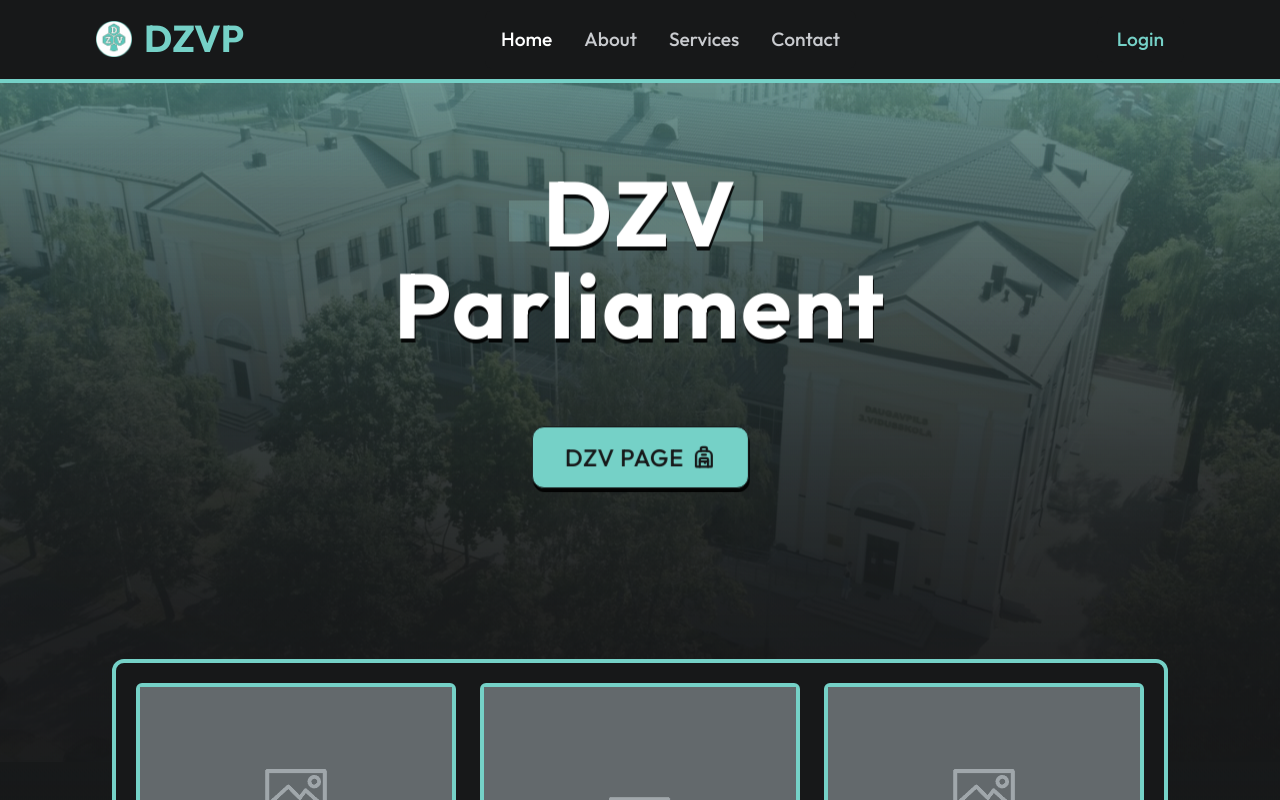
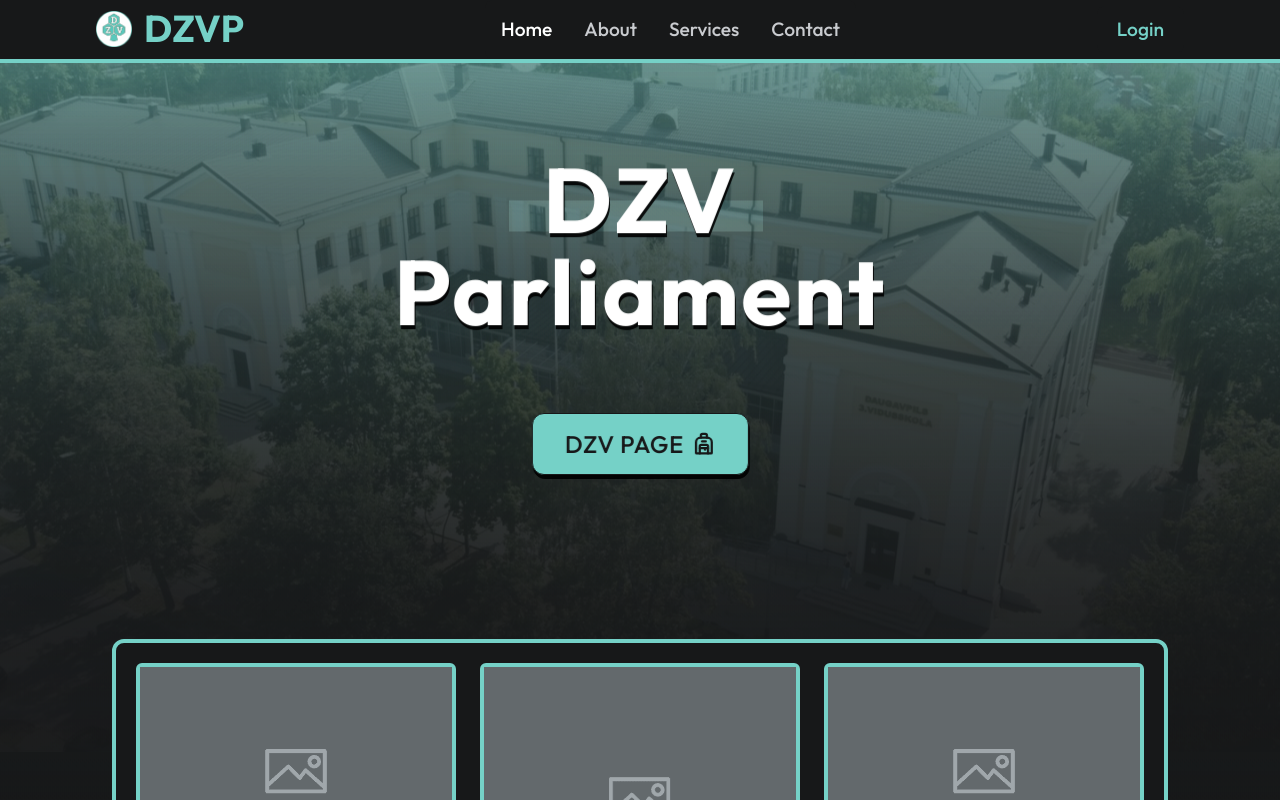
Before and after one commit to DerKaiserVonLatvia/DZVP_zobiEditionAttempt2, a website built with Vite: page index.html in a window 1280 px wide. Built offline with nearby package versions, Linux system fonts and the light colour scheme; a script that the page names is missing.

Commit message:
Update index.html

```diff
--- a/index.html
+++ b/index.html
@@ -17,7 +17,7 @@
   <body class="bg-bgd text-base text-td selection:bg-tad selection:text-bgd overflow-hidden  ">
     <div class="h-screen pb-12 sm:pb-0 overflow-y-auto overflow-x-hidden relative scroll-smooth perspective">
 <!--N------------------------------------------------------------------>
-      <nav class="sticky bg-bgd px-2 sm:px-4 py-2.5 w-full z-20 top-0 left-0 border-b-4 border-tad">
+      <nav class="sticky bg-bgd px-2 sm:px-4 py-2.0 w-full z-20 top-0 left-0 border-b-4 border-tad">
         <div class="container flex flex-wrap items-center justify-between mx-auto">
         <a href="#DZVP" class="flex items-center">
           <img src="./assets/DZV_blue.png" class="h-6 mr-3 sm:h-9">
```
